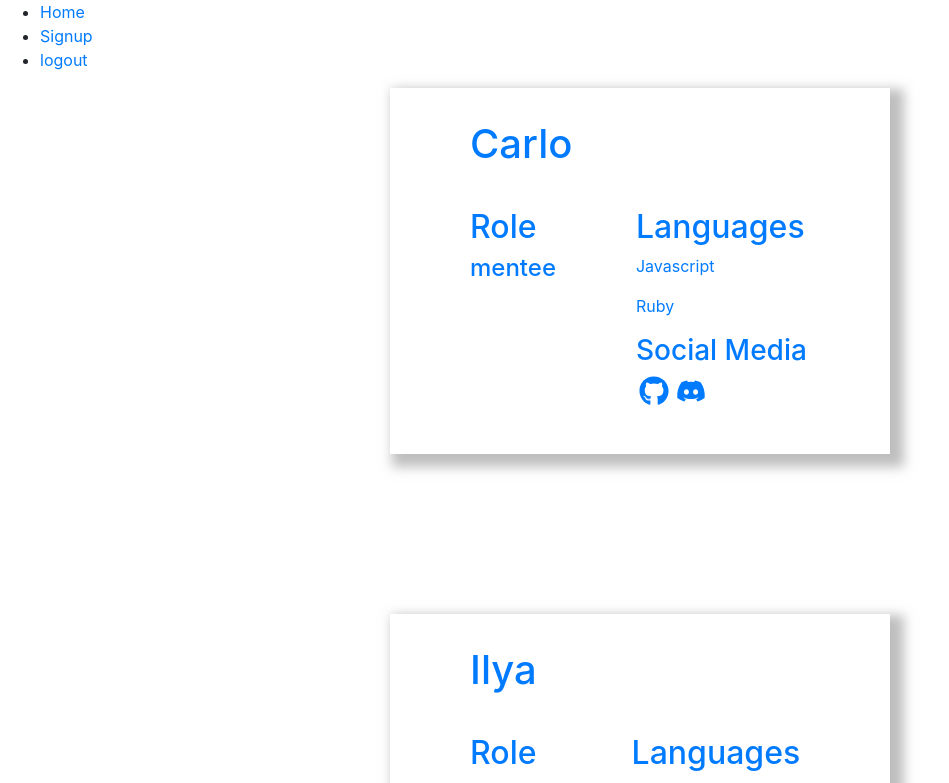
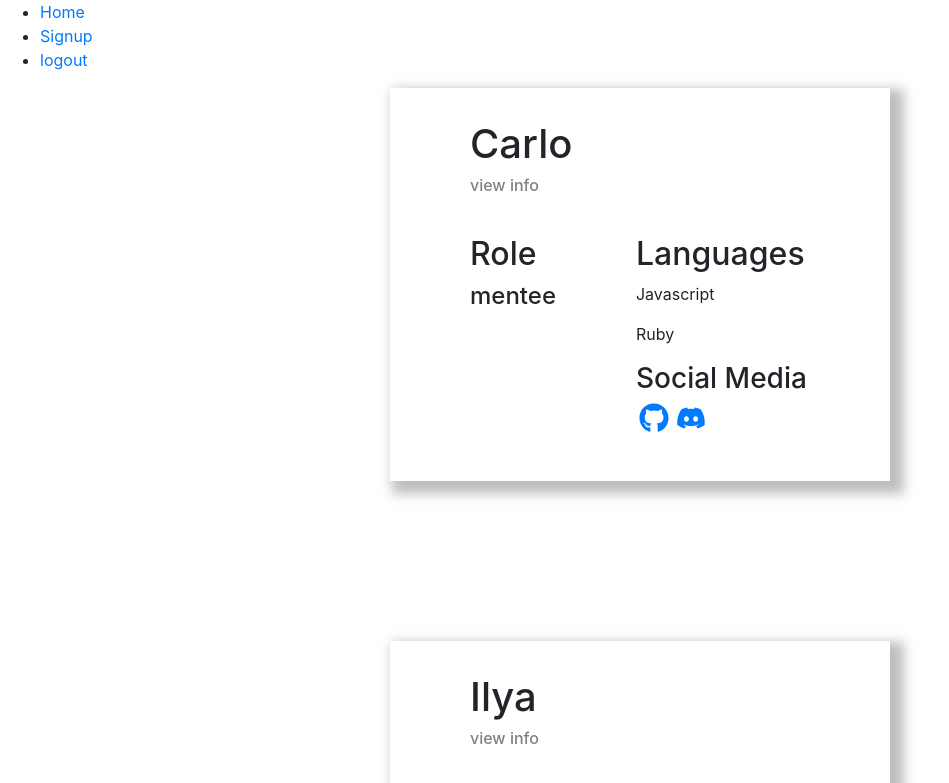
Before and after one commit to CarloSantos11/React-Form, a React (Create React App) app: page /index in a window 1280 px wide. Shown: the top 783 px of the page, without its empty margins (0-949 px from the left). Built offline with nearby package versions, Linux system fonts and the light colour scheme.

Commit message:
add toggle feature for view info on card component.

```diff
--- a/src/components/Card.js
+++ b/src/components/Card.js
@@ -1,4 +1,6 @@
 import { FaGithub, FaDiscord, FaInstagram, FaSlackHash } from "react-icons/fa";
+import { Link } from "react-router-dom";
+import { useLocation } from "react-router-dom";
 import styled from "styled-components";
 
 let socialIcons = {
@@ -34,16 +36,32 @@ const SocialMediaLink = styled.a`
   padding: 0.2rem;
 `;
 
+const StyledLink = styled(Link)`
+  text-decoration: none;
+  &:focus,
+  &:hover,
+  &:visited,
+  &:link,
+  &:active {
+    text-decoration: none;
+  }
+`;
 
 // const ColumnTwo = styled.section`
 //   display: inline-block;
 // `
 
-function Card({ userInfo }) {
+export default function Card({ userInfo }) {
+  const location = useLocation();
   const socialMedia = userInfo.socialMedia;
   return (
     <CardView>
       <h1>{userInfo.username}</h1>
+      {location.pathname !== `/userInfo/${userInfo.id}` && (
+        <StyledLink to={`/userInfo/${userInfo.id}`}>
+          <h6 style={{ color: "gray" }}>view info</h6>
+        </StyledLink>
+      )}
       <Container>
         <Column>
           <h2>Role</h2>
@@ -84,8 +102,6 @@ function Card({ userInfo }) {
   );
 }
 
-export default Card;
-
 // React router
 // - Login
 // - Home - list of users
--- a/src/components/IndexView.js
+++ b/src/components/IndexView.js
@@ -1,13 +1,8 @@
 import React from "react";
-import { Link } from "react-router-dom";
 import Card from "./Card";
 
 function IndexView({ users }) {
-  return users.map((user) => (
-    <Link to={`/userInfo/${user.id}`}>
-      <Card key={user.id} userInfo={user} />
-    </Link>
-  ));
+  return users.map((user) => <Card key={user.id} userInfo={user} />);
 }
 
 export default IndexView;
```
